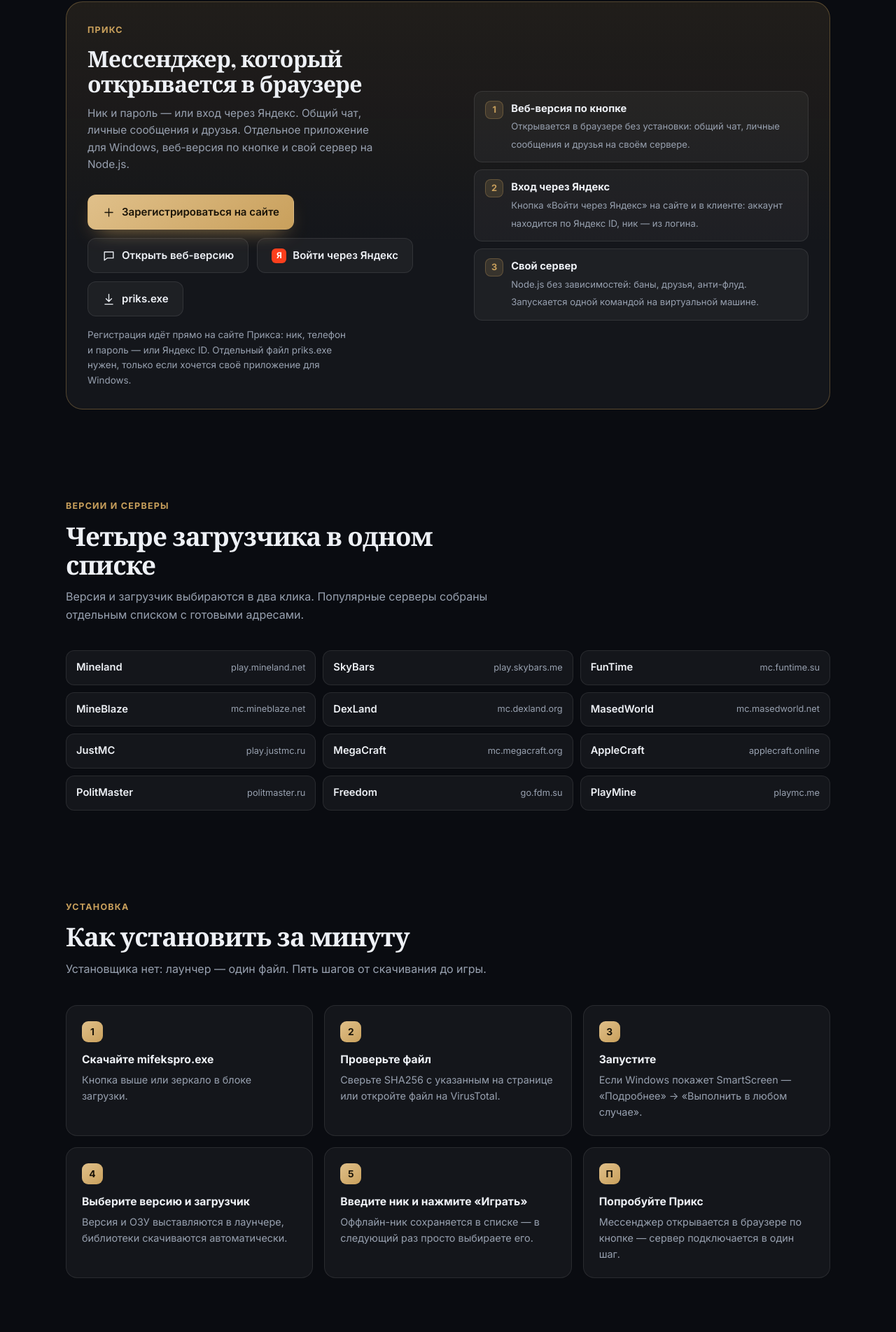
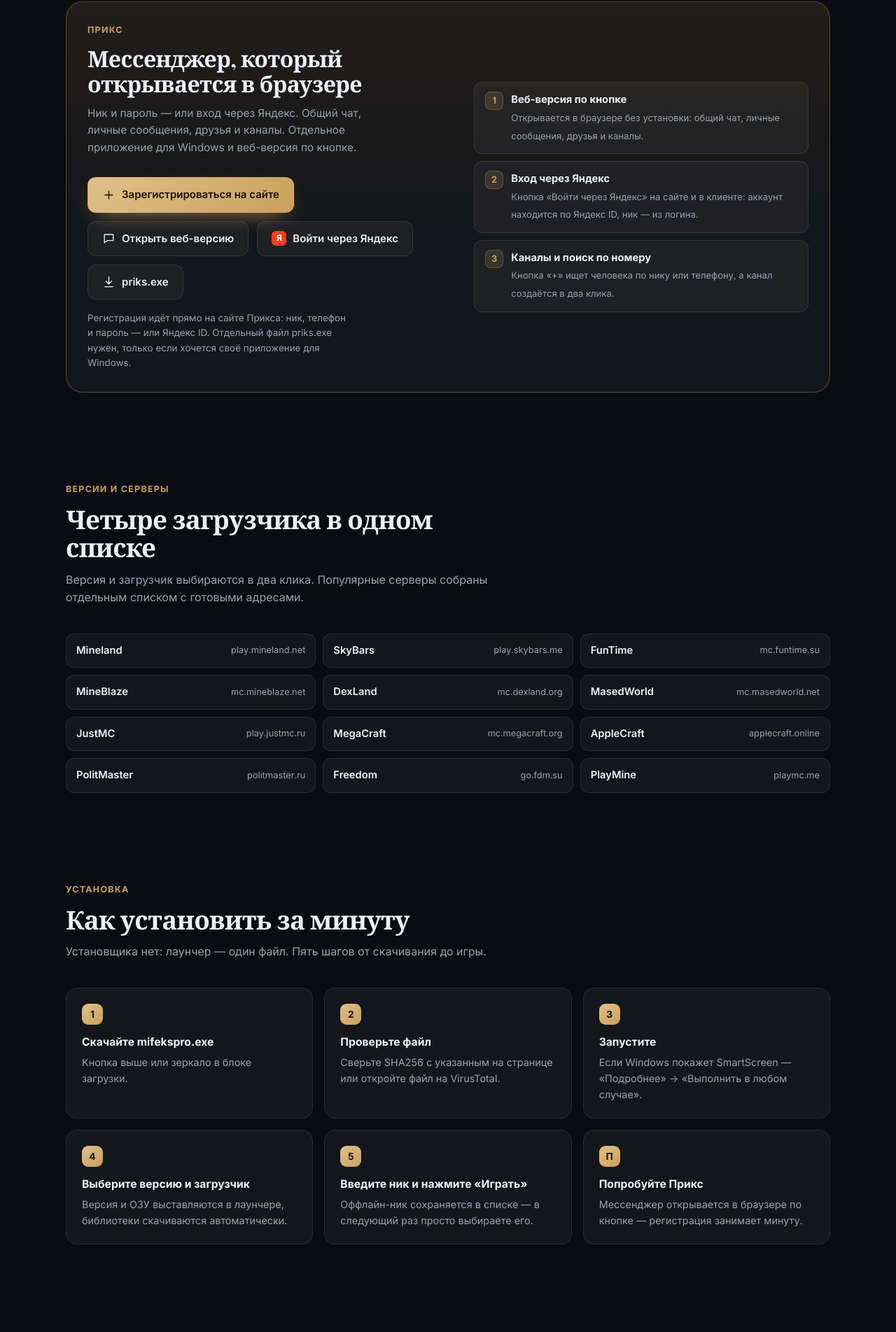
Before and after one commit to mifeks/mifeks.github.io, a plain HTML site: page index.html in a window 1280 px wide. Shown: the part 2542-4445 px from the top of the page at 70% size. Drawn offline with nearby package versions, Linux system fonts and the light colour scheme.

Commit message:
copy: убраны упоминания сервера и IP с сайта и из клиента

```diff
--- a/index.html
+++ b/index.html
@@ -8,7 +8,7 @@
 <meta name="theme-color" content="#0a0c11">
 <meta property="og:type" content="website">
 <meta property="og:title" content="mifeksPROlauncher 1.7 — лаунчер Minecraft и Прикс">
-<meta property="og:description" content="Лаунчер без установки и мессенджер Прикс: веб-версия в браузере, вход через Яндекс, свой сервер.">
+<meta property="og:description" content="Лаунчер без установки и мессенджер Прикс: веб-версия в браузере, вход через Яндекс, каналы и друзья.">
 <meta property="og:image" content="https://mifeks.github.io/img/screen-main.webp">
 <link rel="canonical" href="https://mifeks.github.io/">
 <link rel="icon" href="favicon.ico" sizes="any">
@@ -495,7 +495,7 @@ footer{border-top:1px solid var(--line);padding:34px 0 46px;margin-top:20px}
       <div>
         <div class="kicker" style="font-size:.78rem;font-weight:700;letter-spacing:.1em;text-transform:uppercase;color:var(--accent);margin-bottom:12px">Прикс</div>
         <h2>Мессенджер, который открывается в браузере</h2>
-        <p>Ник и пароль — или вход через Яндекс. Общий чат, личные сообщения и друзья. Отдельное приложение для Windows, веб-версия по кнопке и свой сервер на Node.js.</p>
+        <p>Ник и пароль — или вход через Яндекс. Общий чат, личные сообщения, друзья и каналы. Отдельное приложение для Windows и веб-версия по кнопке.</p>
         <div class="actions">
           <a class="btn primary" href="http://51.250.92.168:8777/?reg=1">
             <svg viewBox="0 0 24 24"><path d="M12 5v14M5 12h14"/></svg>
@@ -519,7 +519,7 @@ footer{border-top:1px solid var(--line);padding:34px 0 46px;margin-top:20px}
       <div class="priks-list">
         <div class="priks-item">
           <span class="dotmark">1</span>
-          <div><b>Веб-версия по кнопке</b><span>Открывается в браузере без установки: общий чат, личные сообщения и друзья на своём сервере.</span></div>
+          <div><b>Веб-версия по кнопке</b><span>Открывается в браузере без установки: общий чат, личные сообщения, друзья и каналы.</span></div>
         </div>
         <div class="priks-item">
           <span class="dotmark">2</span>
@@ -527,7 +527,7 @@ footer{border-top:1px solid var(--line);padding:34px 0 46px;margin-top:20px}
         </div>
         <div class="priks-item">
           <span class="dotmark">3</span>
-          <div><b>Свой сервер</b><span>Node.js без зависимостей: баны, друзья, анти-флуд. Запускается одной командой на виртуальной машине.</span></div>
+          <div><b>Каналы и поиск по номеру</b><span>Кнопка «+» ищет человека по нику или телефону, а канал создаётся в два клика.</span></div>
         </div>
       </div>
     </div>
@@ -571,7 +571,7 @@ footer{border-top:1px solid var(--line);padding:34px 0 46px;margin-top:20px}
       <div class="step"><div class="num">3</div><b>Запустите</b><p>Если Windows покажет SmartScreen — «Подробнее» → «Выполнить в любом случае».</p></div>
       <div class="step"><div class="num">4</div><b>Выберите версию и загрузчик</b><p>Версия и ОЗУ выставляются в лаунчере, библиотеки скачиваются автоматически.</p></div>
       <div class="step"><div class="num">5</div><b>Введите ник и нажмите «Играть»</b><p>Оффлайн-ник сохраняется в списке — в следующий раз просто выбираете его.</p></div>
-      <div class="step"><div class="num">П</div><b>Попробуйте Прикс</b><p>Мессенджер открывается в браузере по кнопке — сервер подключается в один шаг.</p></div>
+      <div class="step"><div class="num">П</div><b>Попробуйте Прикс</b><p>Мессенджер открывается в браузере по кнопке — регистрация занимает минуту.</p></div>
     </div>
   </div>
 </section>
@@ -704,8 +704,8 @@ footer{border-top:1px solid var(--line);padding:34px 0 46px;margin-top:20px}
       <details><summary>Это безопасно?</summary><div class="body">Пароль от аккаунта лаунчер не запрашивает, данные хранятся локально. Файл можно проверить по SHA256 из блока загрузки или открыть на VirusTotal.</div></details>
       <details><summary>Почему антивирус ругается?</summary><div class="body">Файл не подписан цифровым сертификатом, а SmartScreen не любит новые .exe без подписи — отсюда «Не удалось проверить издателя». Сверьте SHA256 с хешем на странице: если совпадает, файл тот же, что загрузил автор.</div></details>
       <details><summary>Где хранятся миры и настройки?</summary><div class="body">На вашем компьютере, в папке лаунчера рядом с игровыми файлами. Перед обновлением и экспериментами с модами делайте копию папки мира.</div></details>
-      <details><summary>Как открыть Прикс в браузере?</summary><div class="body">Кнопка «Открыть веб-версию» в разделе «Прикс» ведёт на клиент, который живёт на GitHub Pages. При первом запуске он спрашивает адрес сервера (например, http://89.169.x.x:8777) и запоминает его. Дальше — вход по нику или через Яндекс.</div></details>
-      <details><summary>Как подключить свой сервер Прикса?</summary><div class="body">На виртуальной машине с Node.js 20 запускается server.js: он слушает порт 8777 и раздаёт сам клиент. Инструкция и конфиг nginx — в репозитории Прикса, папка deploy.</div></details>
+<details><summary>Как открыть Прикс в браузере?</summary><div class="body">Нажмите «Открыть веб-версию» в разделе «Прикс» — клиент откроется сразу, без установки. Дальше войдите по нику и паролю или через Яндекс.</div></details>
+<details><summary>Можно ли поставить Прикс приложением?</summary><div class="body">Да: скачайте priks.exe кнопкой в разделе «Прикс» или добавьте веб-версию на рабочий стол средствами браузера — «Установить приложение» в меню страницы.</div></details>
       <details><summary>Есть версия для Linux, macOS или Android?</summary><div class="body">Для Linux и macOS лаунчера нет — только Windows 10/11. Веб-версия Прикса работает в браузере на любой системе.</div></details>
       <details><summary>Какая сейчас версия и что в ней нового?</summary><div class="body">Актуальная версия — 1.7, статус бета, выход из беты планируется в 2027 году. Список изменений — в разделе «Что нового», хеш файла — рядом с кнопкой скачивания.</div></details>
       <details><summary>Скачивание не началось — что делать?</summary><div class="body">Обновите страницу и нажмите кнопку ещё раз. Если браузер блокирует загрузку .exe, разрешите её вручную. Резервная ссылка — в блоке загрузки.</div></details>
```
